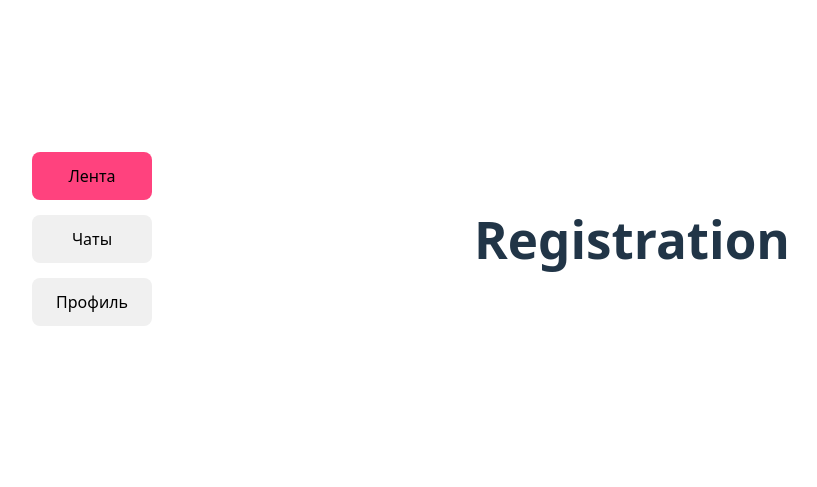
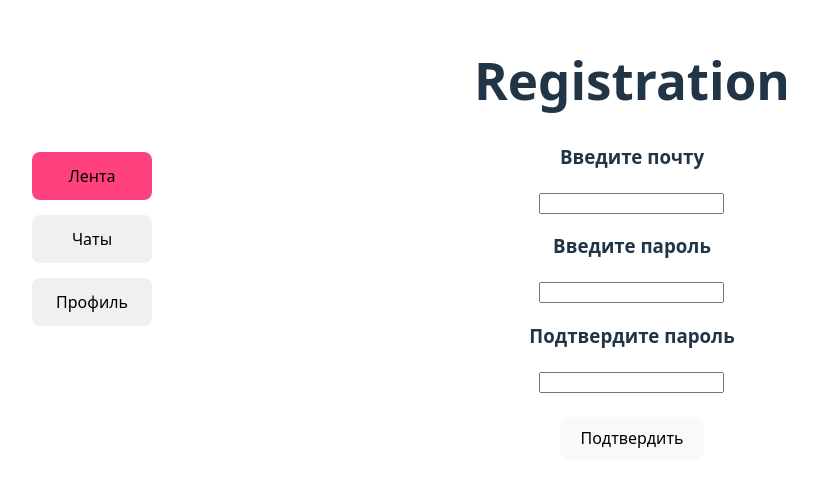
Before and after one commit to Tgrklutoy/mith-react, a React app in the folder app/: page /auth/register in a window 1280 px wide. Shown: the part 161-648 px from the top of the page, without its empty margins (8-825 px from the left). Built offline with nearby package versions, Linux system fonts and the light colour scheme; the HTML template or start-up script is replaced by a standard one.

Commit message:
sllow work

```diff
--- a/app/package.json
+++ b/app/package.json
@@ -12,7 +12,7 @@
   "dependencies": {
     "react": "^19.2.0",
     "react-dom": "^19.2.0",
-    "react-router": "^7.13.1"
+    "react-router": "^7.13.2"
   },
   "devDependencies": {
     "@eslint/js": "^9.39.1",
--- /dev/null
+++ b/app/src/assets/CheckStr.tsx
@@ -0,0 +1,35 @@
+export default function checkStr (str1, str2) {
+
+
+    if (str1 !== str2) {
+        return false;
+    }
+
+
+    if (str1.length < 8) {
+        return false;
+    }
+
+    let hasUppercase = false;
+    let hasLatinLetters = false;
+
+    for (let i = 0; i < str1.length; i++) {
+        const char = str1[i];
+
+        if ((char >= 'a' && char <= 'z') || (char >= 'A' && char <= 'Z')) {
+            hasLatinLetters = true;
+
+            if (char >= 'A' && char <= 'Z') {
+                hasUppercase = true;
+            }
+        }
+    }
+
+
+    if
+    (!hasLatinLetters || !hasUppercase) {
+        return false;
+    }
+
+    return true;
+}
--- a/app/src/assets/UseAbilities.tsx
+++ b/app/src/assets/UseAbilities.tsx
@@ -4,17 +4,18 @@ export default function CheckRound () {
     let isAuth = false
     const location = useLocation();
     let navigate = useNavigate();
-    if ( localStorage.getItem("UserId") != null) {
+    if ( localStorage.getItem("UserId") !=null) {
         isAuth = true
-
-
     };
     if (location.pathname.includes("/auth")) {
         if (isAuth){
             navigate("/")
         }
-        else {
+    }
+    else {
+        if (!isAuth){
             navigate("/auth/register")
-    }
-    }
+        }
+
+    };
 }
--- a/app/src/layouts/ChatsLayout.tsx
+++ b/app/src/layouts/ChatsLayout.tsx
@@ -1,6 +1,6 @@
+import CheckRound from "../assets/UseAbilities";
 import { Outlet } from "react-router";
 import Navbar from "../components/Navigator";
-import CheckRound from "../assets/UseAbilities";
 
 export default function ChatsLayout () {
     CheckRound ()
--- a/app/src/layouts/Mainlayot.tsx
+++ b/app/src/layouts/Mainlayot.tsx
@@ -4,7 +4,6 @@ import CheckRound from "../assets/UseAbilities";
 
 export default function MainLayout () {
     CheckRound ()
-
     return (
         <div>
             <Outlet/>
--- a/app/src/pages/Register/login.tsx
+++ b/app/src/pages/Register/login.tsx
@@ -13,5 +13,6 @@ export default function Login(){
         <h1>Login</h1>
         <button onClick={login}>ззз</button>
         </div>
+
     )
 }
--- a/app/src/pages/Register/register.tsx
+++ b/app/src/pages/Register/register.tsx
@@ -1,7 +1,69 @@
-export default function register(){
+
+import { useState } from "react";
+import checkStr from "../../assets/CheckStr";
+import { Navigate } from "react-router";
+
+
+
+export default function Register() {
+    const [email, setEmail] = useState("");
+    const [password, setPassword] = useState("");
+    const [confirmPassword, setConfirmPassword] = useState("");
+    const [error, setError] = useState("");
+
+
+      function login() {
+    localStorage.setItem("UserId", "1");
+    <Navigate to="/"/>
+
+    }
+
+
+    const handleSubmit = () => {
+        const isValid = checkStr (password, confirmPassword);
+
+        if (!isValid) {
+            setError("Пароль должен содержать: латинские буквы, минимум 1 заглавную букву, не менее 8 символов. А так же пароли должны совпадать");
+            return;
+        }
+         if (!email) {
+            setError("Введите email");
+             return;
+            }
+        setError("");
+        login()
+
+    };
+
     return (
         <div>
             <h1>Registration</h1>
+
+            <h3>Введите почту</h3>
+            <input
+                type="email"
+                value={email}
+                onChange={(e) => setEmail(e.target.value)}
+            />
+
+            <h3>Введите пароль</h3>
+            <input
+                value={password}
+                onChange={(e) => setPassword(e.target.value)}
+            />
+
+            <h3>Подтвердите пароль</h3>
+            <input
+                value={confirmPassword}
+                onChange={(e) => setConfirmPassword(e.target.value)}
+            />
+
+            <br/>
+            <br/>
+
+            {error && <p style={{color: "orange"}}>{error}</p>}
+
+            <button onClick={handleSubmit}>Подтвердить</button>
         </div>
-    )
+    );
 }
```
Also changed, not shown: app/src/router/routers.ts (line endings or trailing spaces), 1 other file (tests, documents, lock files or other folders).
